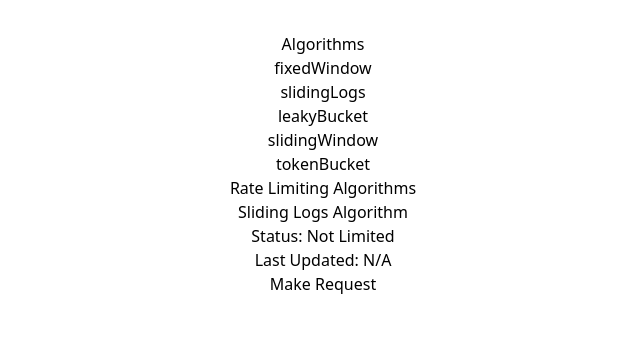
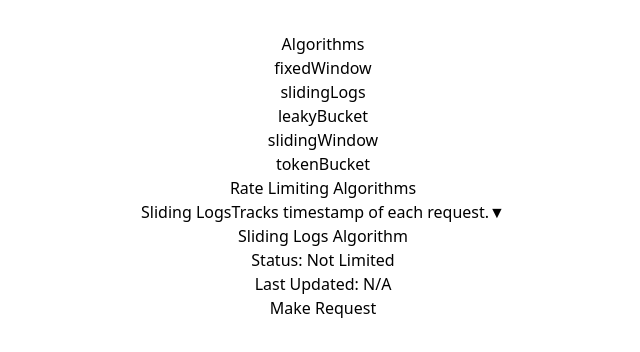
Before and after one commit to fractal-bootcamp/jaj.redis-ratelimiter, a React (Vite) app in the folder client/: page / in a window 1280 px wide. Both pictures are taken after a click on the button "slidingLogs". Shown: the top 352 px of the page, without its empty margins (317-957 px from the left). Built offline with nearby package versions, Linux system fonts and the light colour scheme; no server answers.

Commit message:
moving to update timer in fixed window

```diff
--- a/client/src/components/Algorithms/LeakyBucket.tsx
+++ b/client/src/components/Algorithms/LeakyBucket.tsx
@@ -1,5 +1,6 @@
 import React, { useState, useEffect } from 'react';
 import io from 'socket.io-client';
+import AlgorithmInfo from '../AlgorithmInfo';
 
 const BACKEND_URL = import.meta.env.VITE_BACKEND_URL || 'http://localhost:3000';
 const socket = io(BACKEND_URL);
@@ -32,7 +33,11 @@ const LeakyBucket: React.FC = () => {
     };
 
     return (
-        <div>
+        <div className="flex flex-col md:flex-row">
+            <div className="md:w-1/3 pr-4 mb-4 md:mb-0">
+                <AlgorithmInfo algorithm="leakyBucket" />
+            </div>
+            <div className="md:w-2/3">
                 <h2 className="text-2xl font-semibold mb-4">Leaky Bucket Algorithm</h2>
                 <p className="mb-2">
                     Status:
@@ -50,6 +55,7 @@ const LeakyBucket: React.FC = () => {
                     Make Request
                 </button>
             </div>
+        </div>
     );
 };
 
--- a/client/src/components/Algorithms/SlidingLogs.tsx
+++ b/client/src/components/Algorithms/SlidingLogs.tsx
@@ -1,5 +1,6 @@
 import React, { useState, useEffect } from 'react';
 import io from 'socket.io-client';
+import AlgorithmInfo from '../AlgorithmInfo';
 
 const BACKEND_URL = import.meta.env.VITE_BACKEND_URL || 'http://localhost:3000';
 const socket = io(BACKEND_URL);
@@ -32,7 +33,11 @@ const SlidingLogs: React.FC = () => {
     };
 
     return (
-        <div>
+        <div className="flex flex-col md:flex-row">
+            <div className="md:w-1/3 pr-4 mb-4 md:mb-0">
+                <AlgorithmInfo algorithm="slidingLogs" />
+            </div>
+            <div className="md:w-2/3">
                 <h2 className="text-2xl font-semibold mb-4">Sliding Logs Algorithm</h2>
                 <p className="mb-2">
                     Status:
@@ -50,6 +55,7 @@ const SlidingLogs: React.FC = () => {
                     Make Request
                 </button>
             </div>
+        </div>
     );
 };
 
--- a/client/src/components/Algorithms/SlidingWindow.tsx
+++ b/client/src/components/Algorithms/SlidingWindow.tsx
@@ -1,5 +1,6 @@
 import React, { useState, useEffect } from 'react';
 import io from 'socket.io-client';
+import AlgorithmInfo from '../AlgorithmInfo';
 
 const BACKEND_URL = import.meta.env.VITE_BACKEND_URL || 'http://localhost:3000';
 const socket = io(BACKEND_URL);
@@ -32,7 +33,11 @@ const SlidingWindow: React.FC = () => {
     };
 
     return (
-        <div>
+        <div className="flex flex-col md:flex-row">
+            <div className="md:w-1/3 pr-4 mb-4 md:mb-0">
+                <AlgorithmInfo algorithm="slidingWindow" />
+            </div>
+            <div className="md:w-2/3">
                 <h2 className="text-2xl font-semibold mb-4">Sliding Window Algorithm</h2>
                 <p className="mb-2">
                     Status:
@@ -50,6 +55,7 @@ const SlidingWindow: React.FC = () => {
                     Make Request
                 </button>
             </div>
+        </div>
     );
 };
 
--- a/client/src/components/Algorithms/TokenBucket.tsx
+++ b/client/src/components/Algorithms/TokenBucket.tsx
@@ -1,5 +1,6 @@
 import React, { useState, useEffect } from 'react';
 import io from 'socket.io-client';
+import AlgorithmInfo from '../AlgorithmInfo';
 
 const BACKEND_URL = import.meta.env.VITE_BACKEND_URL || 'http://localhost:3000';
 const socket = io(BACKEND_URL);
@@ -32,7 +33,11 @@ const TokenBucket: React.FC = () => {
     };
 
     return (
-        <div>
+        <div className="flex flex-col md:flex-row">
+            <div className="md:w-1/3 pr-4 mb-4 md:mb-0">
+                <AlgorithmInfo algorithm="tokenBucket" />
+            </div>
+            <div className="md:w-2/3">
                 <h2 className="text-2xl font-semibold mb-4">Token Bucket Algorithm</h2>
                 <p className="mb-2">
                     Status:
@@ -50,6 +55,7 @@ const TokenBucket: React.FC = () => {
                     Make Request
                 </button>
             </div>
+        </div>
     );
 };
 
```
Lines whose indentation alone changed are shown as unchanged.
